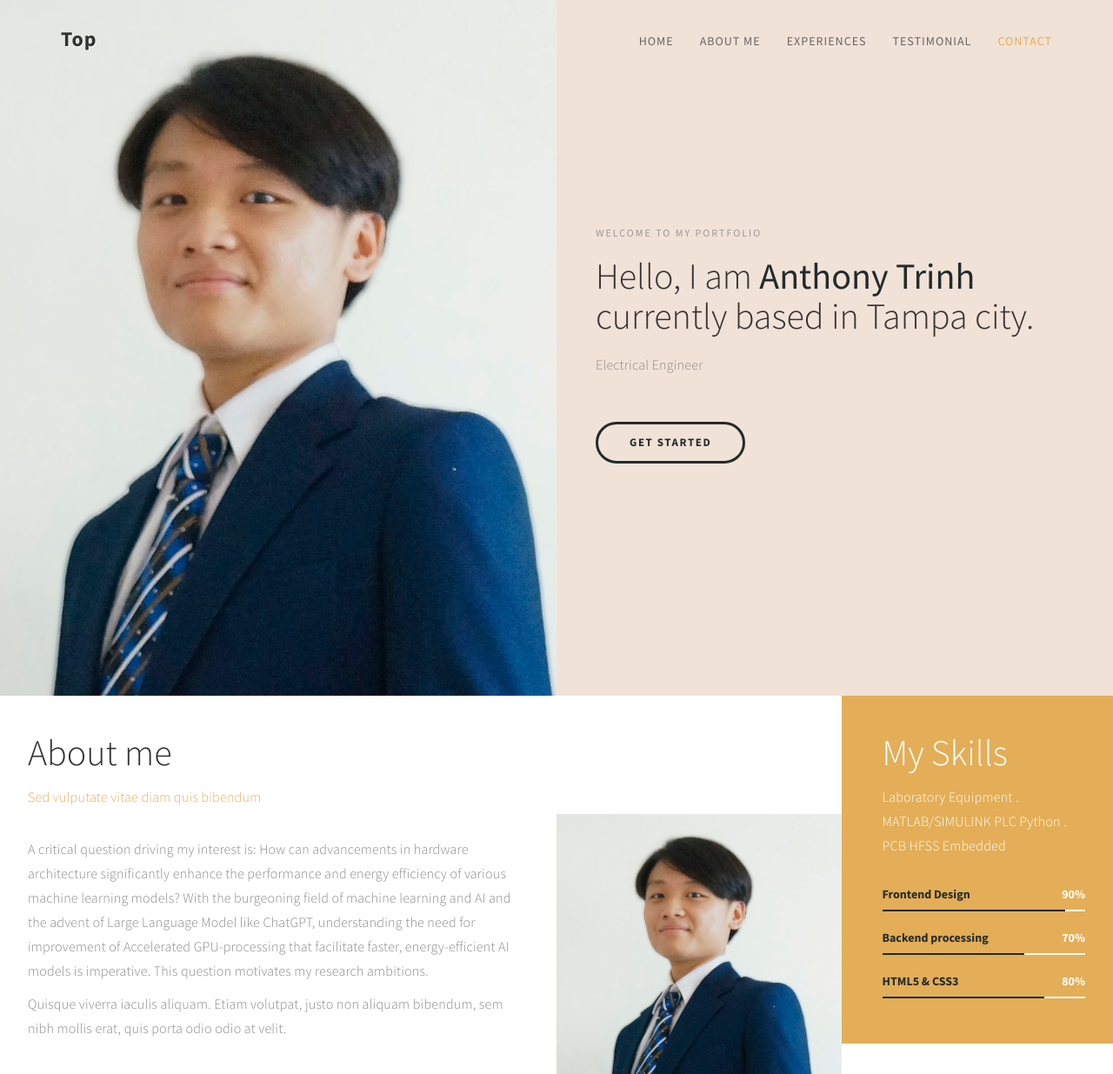
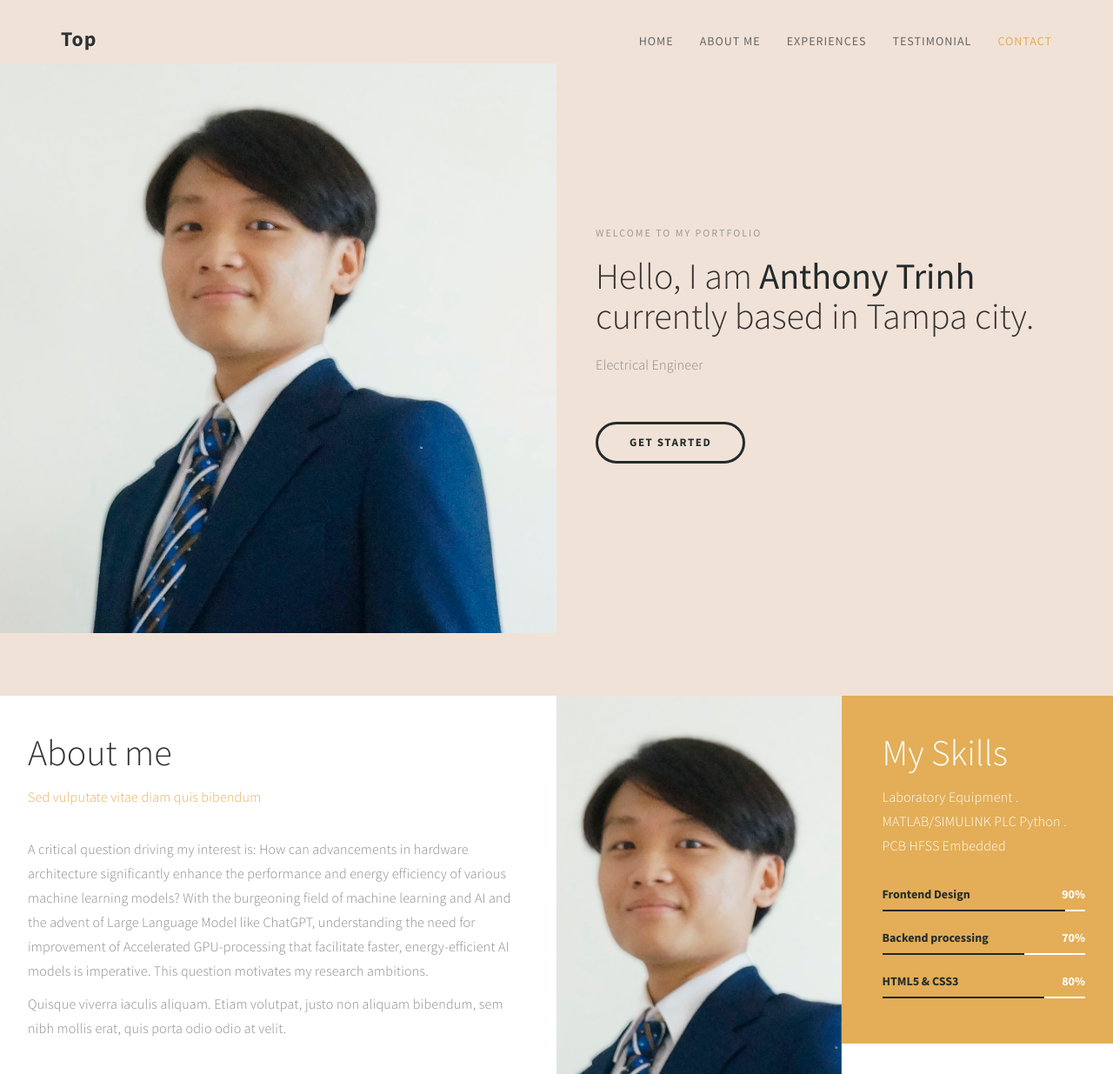
Before and after one commit to DucAnh-Vu-Trinh/DucAnh-Vu-Trinh.github.io, a plain HTML site: page index.html in a window 1280 px wide. Shown: the top 1235 px of the page at 87% size. Drawn offline with Linux system fonts and the light colour scheme.

Commit message:
change css

```diff
--- a/css/templatemo-style.css
+++ b/css/templatemo-style.css
@@ -149,7 +149,7 @@ footer {
 
 .background-image {
     background-position: 50% 50% !important;
-    background-size: contain !important;
+    background-size: cover !important;
     width: 100%;
     height: 100%;
     min-height: 75vh;
@@ -357,7 +357,7 @@ a:hover, a:active, a:focus {
 
 #home .home-img {
   background: url('../images/home-img.jpg') no-repeat;
-  background-size: cover;
+  background-size: contain;
   background-position: 50% 50%;
   width: 100%;
   height: 100vh;
```
